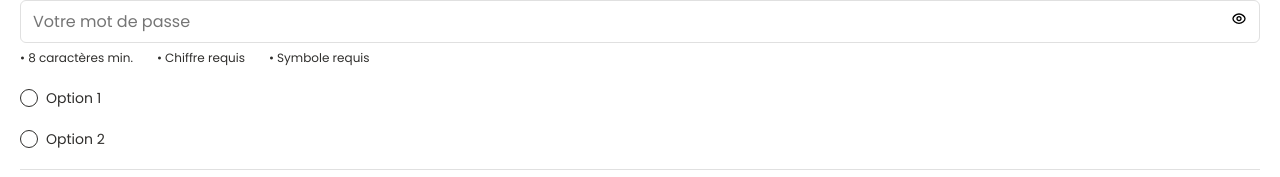
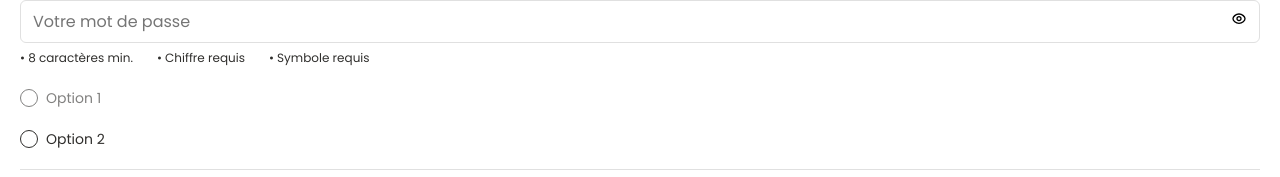
Before and after one commit to Karamelooo/ESGI-IZZZI, a Vue app in the folder front/: page /ui-kit in a window 1280 px wide. Shown: the part 830-1007 px from the top of the page. Built offline with nearby package versions, Linux system fonts and the light colour scheme.

Commit message:
feat: minor UI changes on radio component

```diff
--- a/front/src/components/Radio.vue
+++ b/front/src/components/Radio.vue
@@ -68,12 +68,9 @@ function toggle() {
   outline: none;
 }
 
-.radio--checked {
-}
-
 .radio--disabled {
   opacity: 0.6;
-  pointer-events: none;
+  cursor: not-allowed;
 }
 
 .radio-inner {
--- a/front/src/views/UIKit.vue
+++ b/front/src/views/UIKit.vue
@@ -87,7 +87,7 @@ const iconRows = computed(() => chunk(iconNames.value, 7));
         :required="true"
       />
 
-      <Radio v-model="radio1" label="Option 1" />
+      <Radio v-model="radio1" label="Option 1" :disabled="true" />
       <Radio v-model="radio2" icon="Check-Desktop" label="Option 2" />
     </div>
 
```
